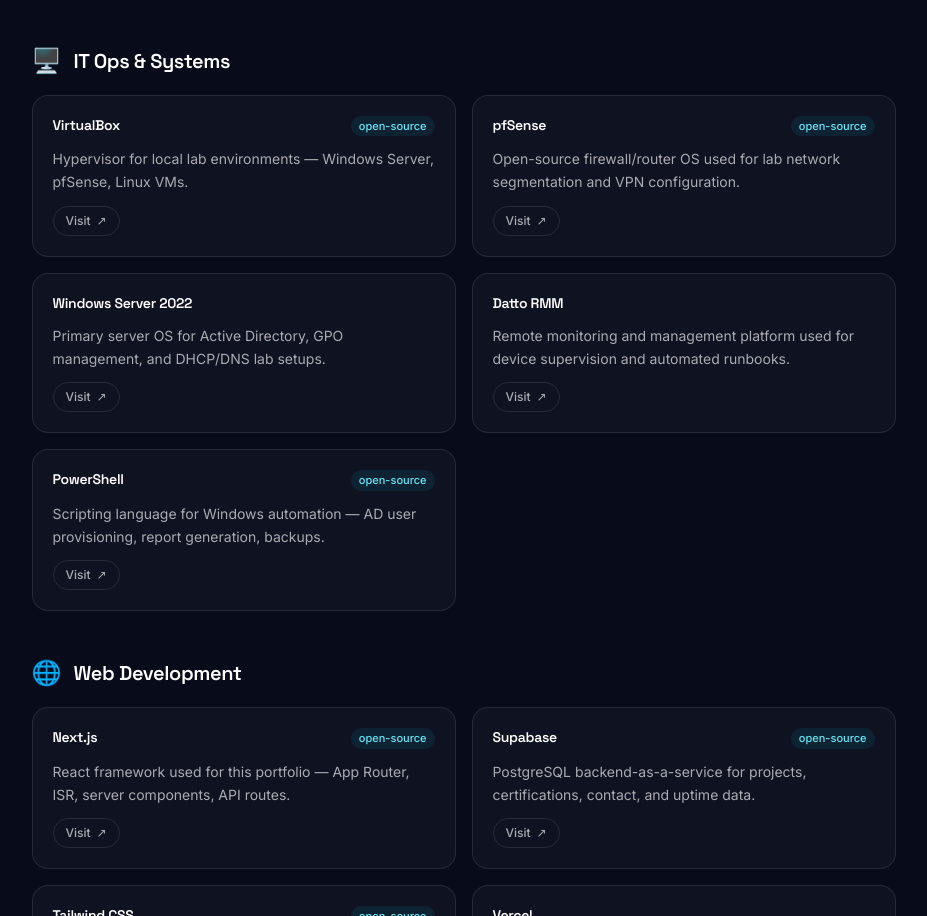
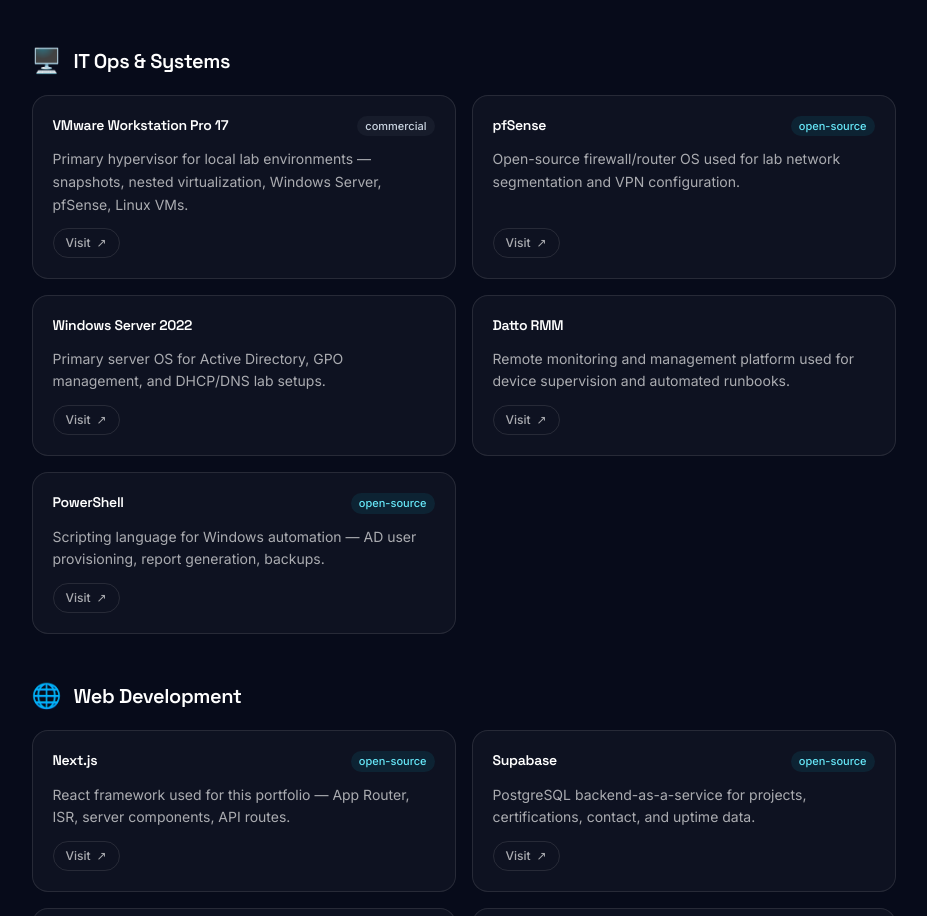
Before and after one commit to Aiyeesha/Aicha-Imene-DAHOUMANE-Portfolio.dev, a Next.js app: page /en/uses in a window 1280 px wide. Shown: the part 1515-2431 px from the top of the page, without its empty margins (169-1096 px from the left). Built offline with nearby package versions, Linux system fonts and the light colour scheme; no server answers.

Commit message:
fix(uses): replace VirtualBox with VMware Workstation Pro 17
VirtualBox was historically used during TAI training (2022) but the
current primary hypervisor for all local lab environments is VMware
Workstation Pro 17. Updated name, description, URL, and badge accordingly.

```diff
--- a/app/[locale]/uses/page.tsx
+++ b/app/[locale]/uses/page.tsx
@@ -180,13 +180,13 @@ const USES: UseCategory[] = [
     title: { en: "IT Ops & Systems", fr: "IT Ops & Systèmes" },
     items: [
       {
-        name: "VirtualBox",
+        name: "VMware Workstation Pro 17",
         description: {
-          en: "Hypervisor for local lab environments — Windows Server, pfSense, Linux VMs.",
-          fr: "Hyperviseur pour les environnements de lab locaux — Windows Server, pfSense, VMs Linux.",
+          en: "Primary hypervisor for local lab environments — snapshots, nested virtualization, Windows Server, pfSense, Linux VMs.",
+          fr: "Hyperviseur principal pour les lab locaux — snapshots, virtualisation imbriquée, Windows Server, pfSense, VMs Linux.",
         },
-        url:   "https://www.virtualbox.org",
-        badge: "open-source",
+        url:   "https://www.vmware.com/products/workstation-pro.html",
+        badge: "commercial",
       },
       {
         name: "pfSense",
```
